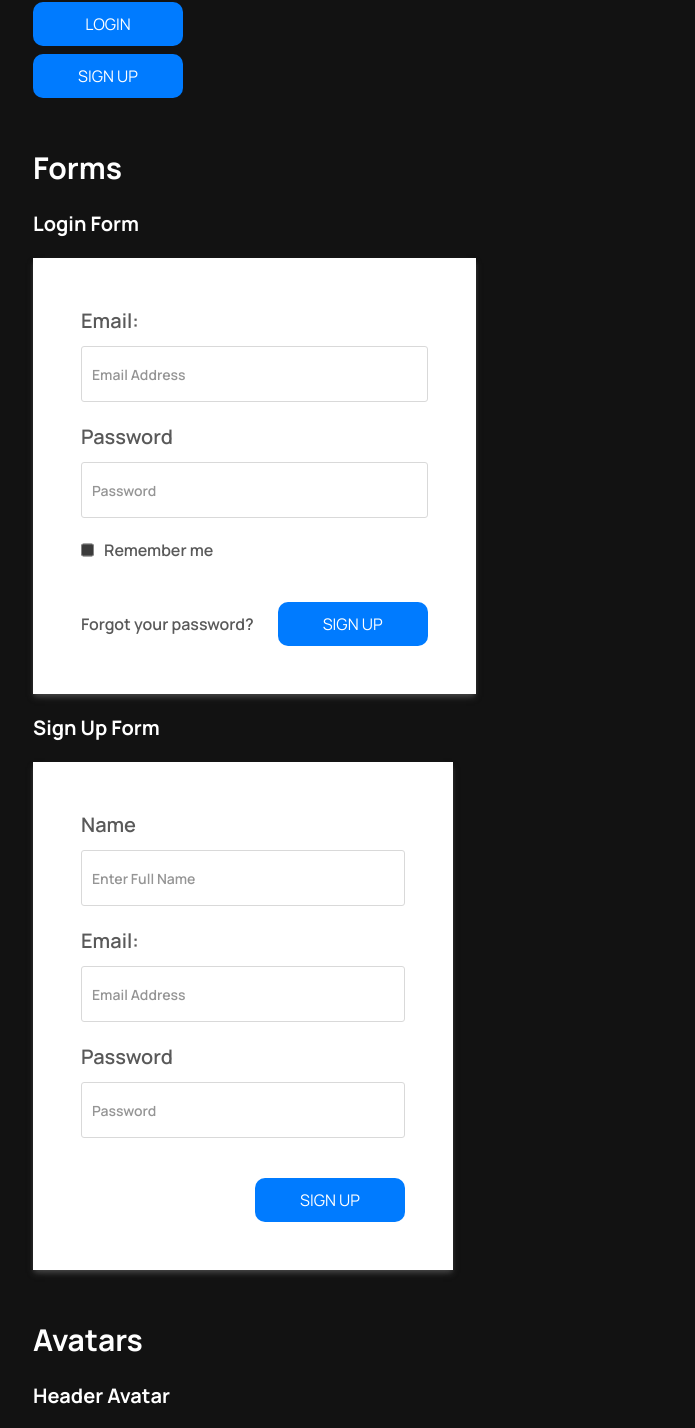
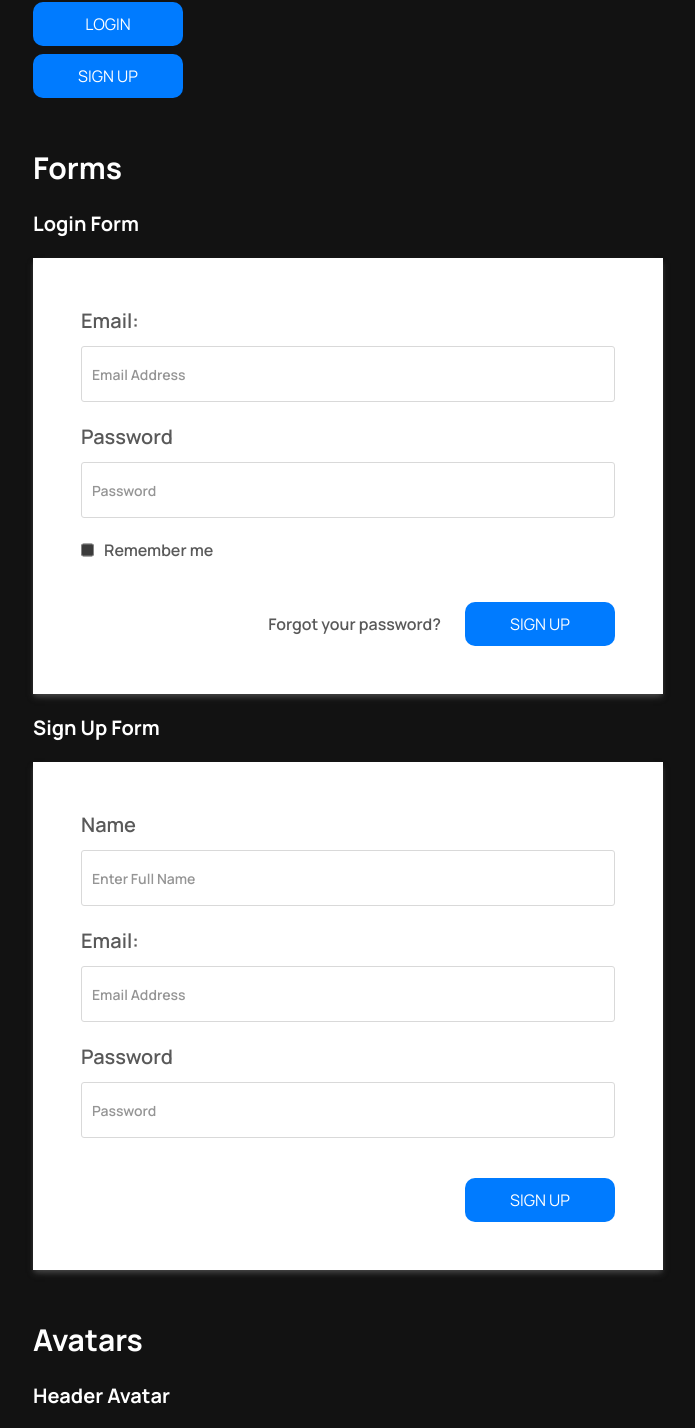
Before and after one commit to AJ1732/capstone_schoolbase_lms, a React (Vite) app: page / in a window 1280 px wide. Shown: the part 242-1670 px from the top of the page, without its empty margins (47-742 px from the left). Built offline with nearby package versions, Linux system fonts and the light colour scheme.

Commit message:
chore: update width of forms

```diff
--- a/src/components/Form/Forms.jsx
+++ b/src/components/Form/Forms.jsx
@@ -74,7 +74,7 @@ export const LogInForm = () => {
         action=""
         onSubmit={handleSubmit}
         className={`
-          max-w-[630px] min-w-[420px] bg-white text-black p-12 shadow-black-800 shadow-md
+          md:w-[630px] min-w-[420px] bg-white text-black p-12 shadow-black-800 shadow-md
         `}
       >
         <fieldset className='flex flex-col gap-5'>
@@ -209,7 +209,7 @@ export const SignUpForm = () => {
         action=""
         onSubmit={handleSubmit}
         className={`
-          max-w-[630px] min-w-[420px] w-full bg-white text-black p-12 shadow-black-800 shadow-md
+          md:w-[630px] min-w-[420px] bg-white text-black p-12 shadow-black-800 shadow-md
         `}
       >
         <fieldset className='flex flex-col gap-5'>
```
